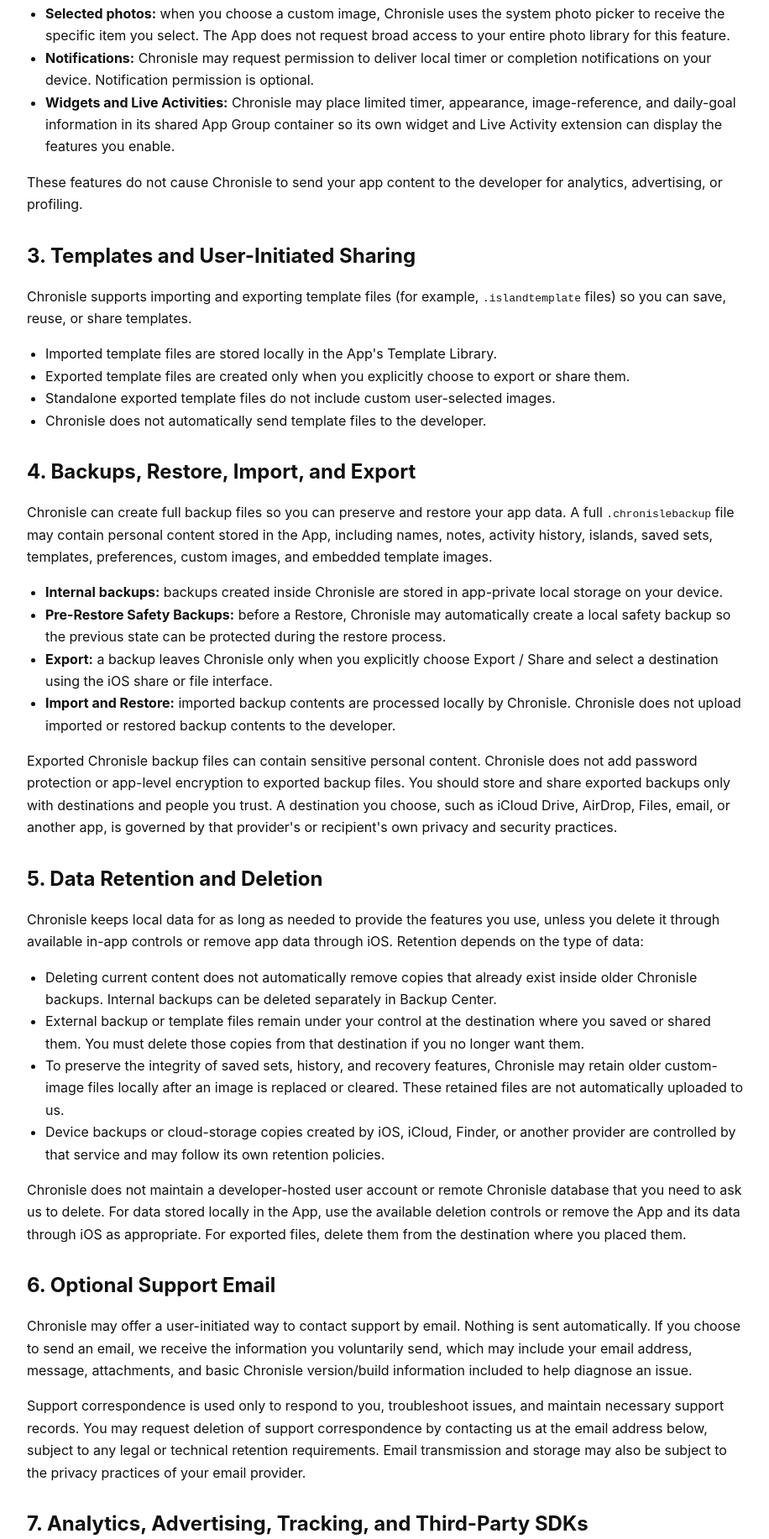
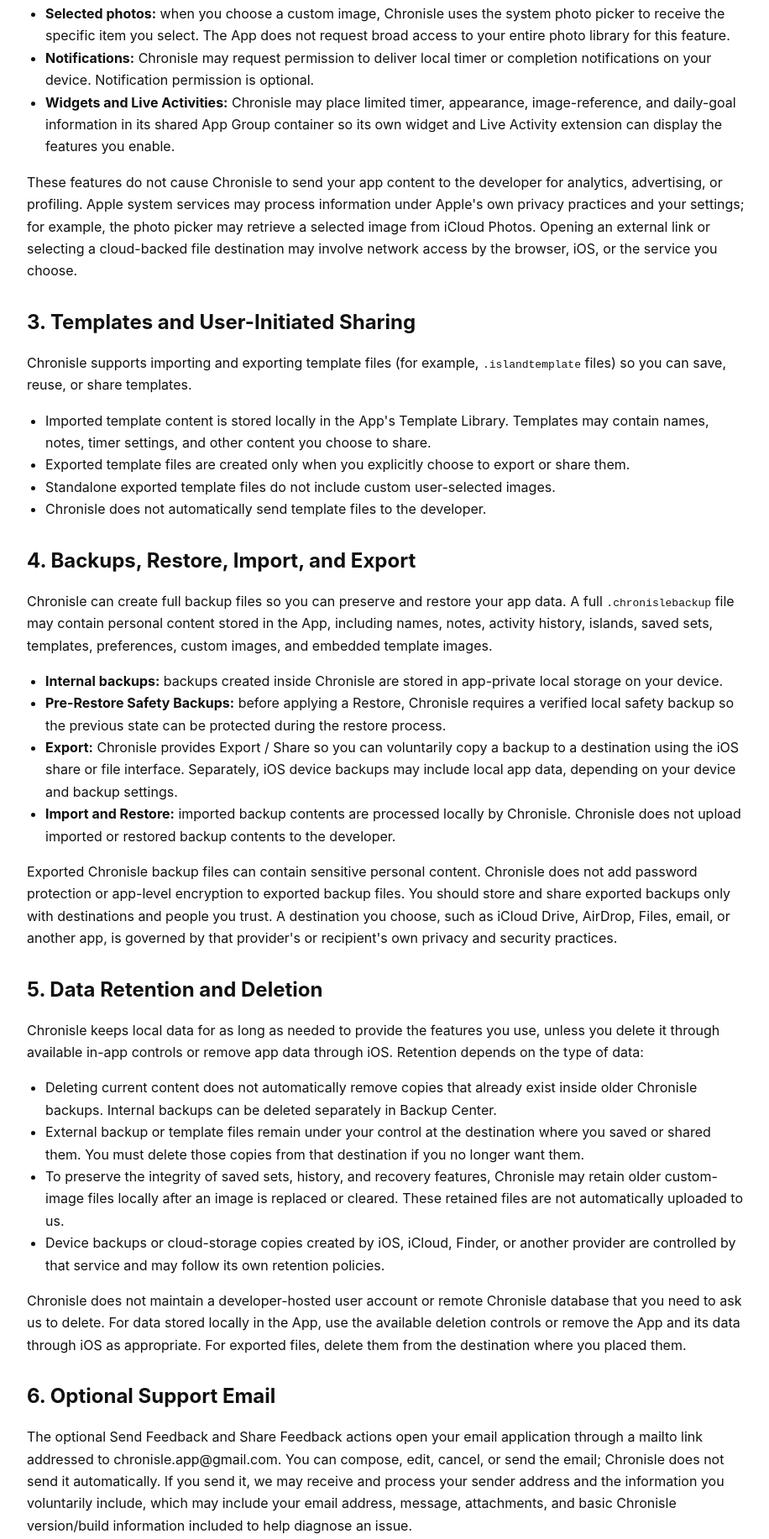
Before and after one commit to Chronisle/chronisle-privacy, a plain HTML site: page privacy-policy.html in a window 1280 px wide. Shown: the part 747-2580 px from the top of the page at 84% size, without its empty margins (178-1094 px from the left). Drawn offline with Linux system fonts and the light colour scheme.

Commit message:
Clarify local data, voluntary sharing and feedback privacy

```diff
--- a/privacy-policy.html
+++ b/privacy-policy.html
@@ -33,11 +33,11 @@
 </head>
 <body>
   <h1>Privacy Policy for Chronisle</h1>
-  <p><strong>Last updated:</strong> 30 September 2026</p>
+  <p><strong>Last updated:</strong> 15 October 2026</p>
 
   <p>
     Chronisle ("the App") is developed and provided by the individual developer Achillefs Kalathas
-    ("we", "us", "our"). Chronisle is designed to work primarily on your device. The App does not
+    ("we", "us", "our"). Chronisle ordinarily stores and processes app data locally on your device. The App does not
     require an account and does not automatically send your Chronisle content to developer-controlled
     servers.
   </p>
@@ -85,7 +85,10 @@
 
   <p>
     These features do not cause Chronisle to send your app content to the developer for analytics,
-    advertising, or profiling.
+    advertising, or profiling. Apple system services may process information under Apple's own
+    privacy practices and your settings; for example, the photo picker may retrieve a selected image
+    from iCloud Photos. Opening an external link or selecting a cloud-backed file destination may
+    involve network access by the browser, iOS, or the service you choose.
   </p>
 
   <h2>3. Templates and User-Initiated Sharing</h2>
@@ -94,7 +97,7 @@
     <code>.islandtemplate</code> files) so you can save, reuse, or share templates.
   </p>
   <ul>
-    <li>Imported template files are stored locally in the App's Template Library.</li>
+    <li>Imported template content is stored locally in the App's Template Library. Templates may contain names, notes, timer settings, and other content you choose to share.</li>
     <li>Exported template files are created only when you explicitly choose to export or share them.</li>
     <li>Standalone exported template files do not include custom user-selected images.</li>
     <li>Chronisle does not automatically send template files to the developer.</li>
@@ -114,12 +117,12 @@
       local storage on your device.
     </li>
     <li>
-      <strong>Pre-Restore Safety Backups:</strong> before a Restore, Chronisle may automatically create
-      a local safety backup so the previous state can be protected during the restore process.
+      <strong>Pre-Restore Safety Backups:</strong> before applying a Restore, Chronisle requires a verified local safety backup so the previous state can be protected during the restore process.
     </li>
     <li>
-      <strong>Export:</strong> a backup leaves Chronisle only when you explicitly choose Export / Share
-      and select a destination using the iOS share or file interface.
+      <strong>Export:</strong> Chronisle provides Export / Share so you can voluntarily copy a backup to a destination
+      using the iOS share or file interface. Separately, iOS device backups may include local app data,
+      depending on your device and backup settings.
     </li>
     <li>
       <strong>Import and Restore:</strong> imported backup contents are processed locally by Chronisle.
@@ -170,8 +173,10 @@
 
   <h2>6. Optional Support Email</h2>
   <p>
-    Chronisle may offer a user-initiated way to contact support by email. Nothing is sent automatically.
-    If you choose to send an email, we receive the information you voluntarily send, which may include
+    The optional Send Feedback and Share Feedback actions open your email application through a
+    mailto link addressed to chronisle.app@gmail.com. You can compose, edit, cancel, or send the email;
+    Chronisle does not send it automatically. If you send it, we may receive and process your sender
+    address and the information you voluntarily include, which may include
     your email address, message, attachments, and basic Chronisle version/build information included to
     help diagnose an issue.
   </p>
@@ -180,7 +185,8 @@
     Support correspondence is used only to respond to you, troubleshoot issues, and maintain necessary
     support records. You may request deletion of support correspondence by contacting us at the email
     address below, subject to any legal or technical retention requirements. Email transmission and
-    storage may also be subject to the privacy practices of your email provider.
+    storage are also subject to the practices of your email provider and the receiving email service
+    (Gmail). Chronisle does not apply an automatic deletion schedule to support correspondence.
   </p>
 
   <h2>7. Analytics, Advertising, Tracking, and Third-Party SDKs</h2>
```
